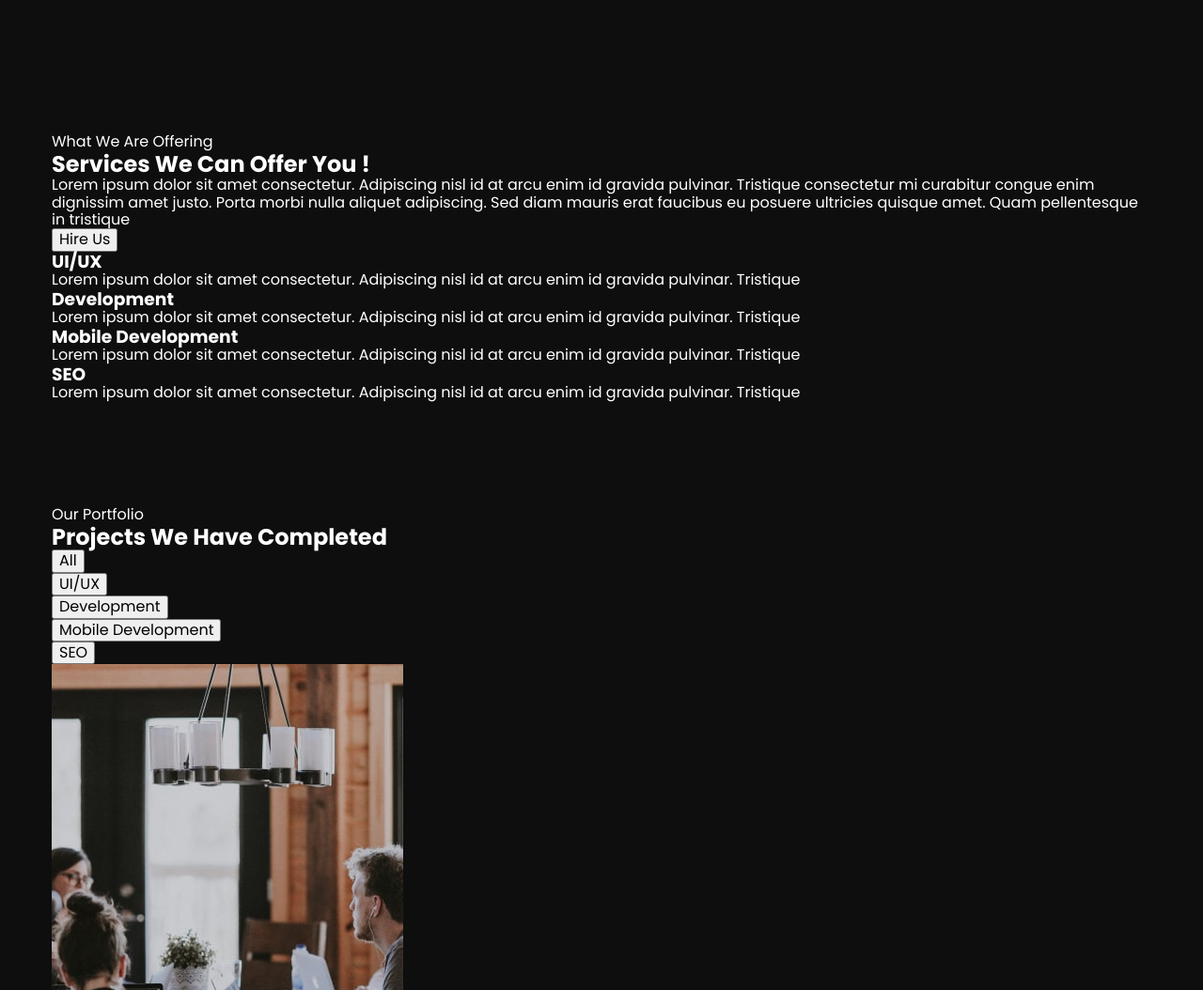
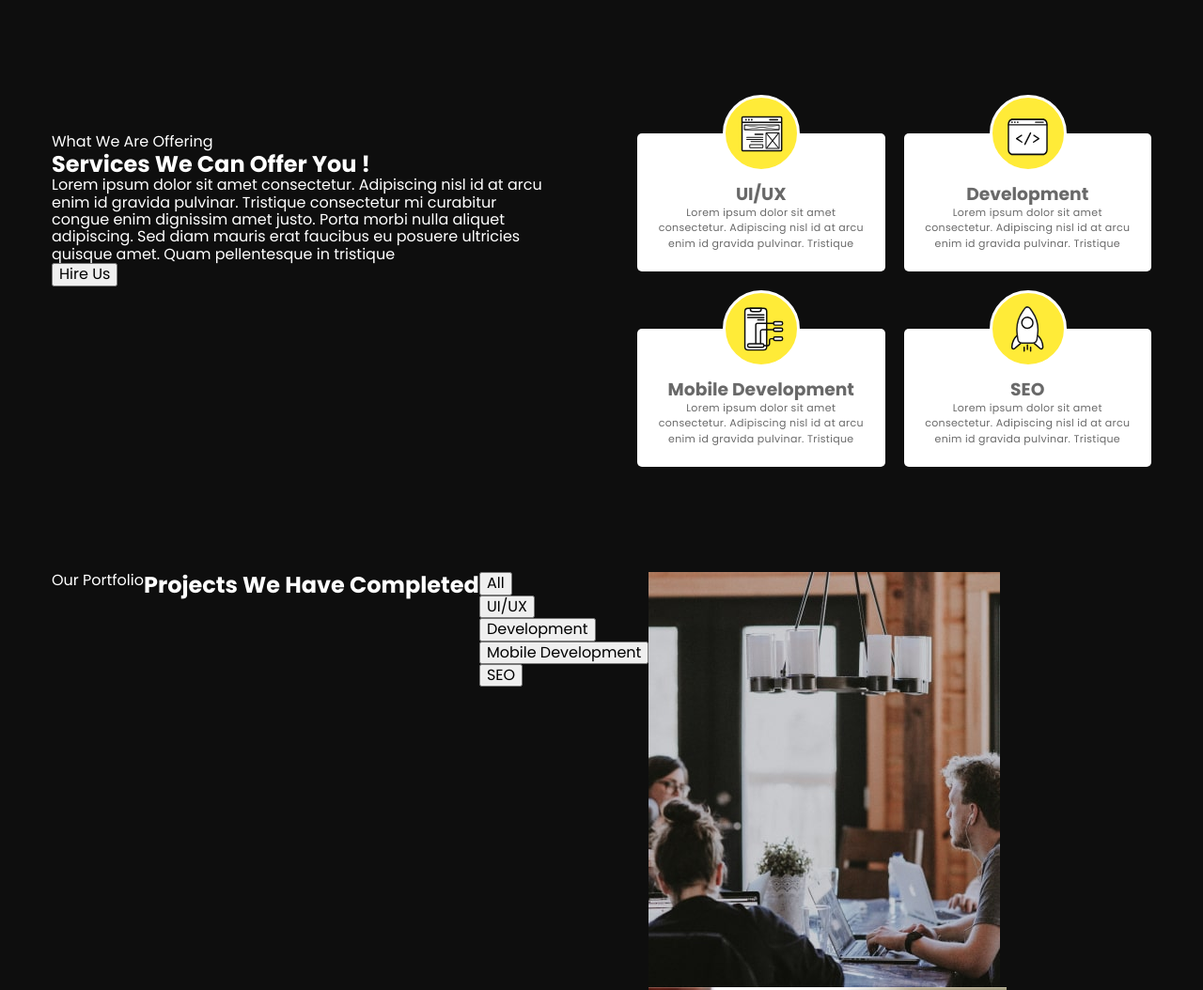
Before and after one commit to ElizabethBil/team_project, a plain HTML site: page index.html in a window 1280 px wide. Shown: the part 1488-2542 px from the top of the page at 94% size. Drawn offline with nearby package versions, Linux system fonts and the light colour scheme.

Commit message:
add icons

```diff
--- a/css/styles.css
+++ b/css/styles.css
@@ -166,14 +166,16 @@ button {
 
 
 /* About Section */
-.about-section{
+.about-section {
   padding-top: 112px;
   padding-bottom: 112px;
 }
+
 .about-subtitle-part {
   color: #ffeb38;
   font-weight: 700;
 }
+
 .about-subtitle {
   color: #fff;
   line-height: 1.5;
@@ -200,9 +202,11 @@ button {
   max-width: 534px;
   margin-bottom: 31px;
 }
+
 .about-title-part {
   color: #ffeb38;
 }
+
 .about-text {
   color: #696969;
   text-align: justify;
@@ -211,6 +215,7 @@ button {
   max-width: 534px;
   margin-bottom: 35px;
 }
+
 .about-button {
   min-width: 181px;
   height: 48px;
@@ -222,7 +227,8 @@ button {
   line-height: normal;
   letter-spacing: 0.03em;
 }
-.about-container{
+
+.about-container {
   display: flex;
   justify-content: space-between;
 }
@@ -240,7 +246,7 @@ button {
 
 /* About Section */
 
-.services-section{
+.services-section {
   padding-top: 112px;
   padding-bottom: 112px;
 }
@@ -267,3 +273,54 @@ button {
   padding-top: 112px;
   padding-bottom: 112px;
 }
+
+/* Services section */
+
+
+.offering-container {
+  display: flex;
+}
+
+
+.services-text {
+  width: 534px;
+}
+
+.services-list {
+  display: flex;
+  flex-wrap: wrap;
+  gap: 61px 20px;
+  margin-left: 89px;
+}
+
+.services-item {
+  position: relative;
+  flex-basis: calc((100% - 20px)/ 2);
+  border-radius: 5px;
+  background-color: #FFF;
+  color: #696969;
+  padding: 54px 15px 22px;
+  text-align: center;
+}
+
+.services-icon {
+  position: absolute;
+  left: 91px;
+  top: -41px;
+  display: flex;
+  width: 82px;
+  height: 82px;
+  background-color: #FFEB38;
+  border-radius: 50%;
+  border: 3px solid #FFF;
+  align-items: center;
+  justify-content: center;
+}
+
+.services-item-text {
+  color: #696969;
+  text-align: center;
+  font-size: 11px;
+  line-height: 1.5;
+  letter-spacing: 0.03em;
+}
--- a/index.html
+++ b/index.html
@@ -1,22 +1,17 @@
 <!DOCTYPE html>
 <html lang="en">
+
 <head>
   <meta charset="UTF-8" />
   <meta name="viewport" content="width=device-width, initial-scale=1.0" />
 
-    <link
-      rel="stylesheet"
-      href="https://cdnjs.cloudflare.com/ajax/libs/modern-normalize/2.0.0/modern-normalize.min.css"
+  <link rel="stylesheet" href="https://cdnjs.cloudflare.com/ajax/libs/modern-normalize/2.0.0/modern-normalize.min.css"
     integrity="sha512-4xo8blKMVCiXpTaLzQSLSw3KFOVPWhm/TRtuPVc4WG6kUgjH6J03IBuG7JZPkcWMxJ5huwaBpOpnwYElP/m6wg=="
-      crossorigin="anonymous"
-      referrerpolicy="no-referrer"
-    />
+    crossorigin="anonymous" referrerpolicy="no-referrer" />
   <link rel="preconnect" href="https://fonts.googleapis.com" />
   <link rel="preconnect" href="https://fonts.gstatic.com" crossorigin />
-    <link
-      href="https://fonts.googleapis.com/css2?family=Inter:wght@600&family=Poppins:wght@300;400;700&display=swap"
-      rel="stylesheet"
-    />
+  <link href="https://fonts.googleapis.com/css2?family=Inter:wght@600&family=Poppins:wght@300;400;700&display=swap"
+    rel="stylesheet" />
   <link rel="stylesheet" href="./css/styles.css" />
   <title>Design Agency</title>
 </head>
@@ -84,20 +79,10 @@
       <div class="container about-container">
         <ul class="about-list">
           <li class="about-list-item">
-              <img
-                src="./images/about-first.jpg"
-                alt="about-first"
-                width="397"
-                height="402"
-              />
+            <img src="./images/about-first.jpg" alt="about-first" width="397" height="402" />
           </li>
           <li class="about-list-item about-second-item">
-              <img
-                src="./images/about-second.jpg"
-                alt="about-second"
-                width="304"
-                height="314"
-              />
+            <img src="./images/about-second.jpg" alt="about-second" width="304" height="314" />
           </li>
         </ul>
         <div>
@@ -125,9 +110,10 @@
     <!-- Section What We Are Offering -->
     <section id="services" class="services-section">
       <div class="container offering-container">
+        <div>
           <p>What We Are Offering</p>
           <h2>Services We Can Offer You !</h2>
-          <p>
+          <p class="services-text">
             Lorem ipsum dolor sit amet consectetur. Adipiscing nisl id at arcu
             enim id gravida pulvinar. Tristique consectetur mi curabitur congue
             enim dignissim amet justo. Porta morbi nulla aliquet adipiscing. Sed
@@ -135,31 +121,52 @@
             pellentesque in tristique
           </p>
           <button type="button">Hire Us</button>
-          <ul>
-            <li>
+        </div>
+        <ul class="services-list">
+          <li class="services-item">
+            <span class="services-icon">
+              <svg width="49" height="49">
+                <use href="./images/icons.svg#icon-wireframing"></use>
+              </svg>
+            </span>
             <h3>UI/UX</h3>
-              <p>
+            <p class="services-item-text">
               Lorem ipsum dolor sit amet consectetur. Adipiscing nisl id at
               arcu enim id gravida pulvinar. Tristique
             </p>
           </li>
-            <li>
+          <li class="services-item">
+            <span class="services-icon">
+              <svg width="49" height="49">
+                <use href="./images/icons.svg#icon-group"></use>
+              </svg>
+            </span>
             <h3>Development</h3>
-              <p>
+            <p class="services-item-text">
               Lorem ipsum dolor sit amet consectetur. Adipiscing nisl id at
               arcu enim id gravida pulvinar. Tristique
             </p>
           </li>
-            <li>
+          <li class="services-item">
+            <span class="services-icon">
+              <svg width="49" height="49">
+                <use href="./images/icons.svg#icon-ux-ui"></use>
+              </svg>
+            </span>
             <h3>Mobile Development</h3>
-              <p>
+            <p class="services-item-text">
               Lorem ipsum dolor sit amet consectetur. Adipiscing nisl id at
               arcu enim id gravida pulvinar. Tristique
             </p>
           </li>
-            <li>
+          <li class="services-item">
+            <span class="services-icon">
+              <svg width="49" height="49">
+                <use href="./images/icons.svg#icon-speed"></use>
+              </svg>
+            </span>
             <h3>SEO</h3>
-              <p>
+            <p class="services-item-text">
               Lorem ipsum dolor sit amet consectetur. Adipiscing nisl id at
               arcu enim id gravida pulvinar. Tristique
             </p>
@@ -181,28 +188,13 @@
         </ul>
         <ul>
           <li>
-              <img
-                src="./images/portfolio/meeting.jpg"
-                alt="meeting"
-                width="374"
-                height="442"
-              />
+            <img src="./images/portfolio/meeting.jpg" alt="meeting" width="374" height="442" />
           </li>
           <li>
-              <img
-                src="./images/portfolio/laptop.jpg"
-                alt="laptop"
-                width="381"
-                height="513"
-              />
+            <img src="./images/portfolio/laptop.jpg" alt="laptop" width="381" height="513" />
           </li>
           <li>
-              <img
-                src="./images/portfolio/workplace.jpg"
-                alt="workplace"
-                width="374"
-                height="442"
-              />
+            <img src="./images/portfolio/workplace.jpg" alt="workplace" width="374" height="442" />
           </li>
         </ul>
       </div>
@@ -257,36 +249,16 @@
       </div>
       <ul>
         <li>
-          <img
-            src="./images/resource/Facebook.jpg"
-            alt="Facebook"
-            width="9"
-            height="15"
-          />
+          <img src="./images/resource/Facebook.jpg" alt="Facebook" width="9" height="15" />
         </li>
         <li>
-          <img
-            src="./images/resource/Instagram.jpg"
-            alt="Instagram"
-            width="14.52"
-            height="14.52"
-          />
+          <img src="./images/resource/Instagram.jpg" alt="Instagram" width="14.52" height="14.52" />
         </li>
         <li>
-          <img
-            src="./images/resource/Twitter.jpg"
-            alt="Twitter"
-            width="17"
-            height="15"
-          />
+          <img src="./images/resource/Twitter.jpg" alt="Twitter" width="17" height="15" />
         </li>
         <li>
-          <img
-            src="./images/resource/LinkedIn.jpg"
-            alt="LinkedIn"
-            width="15.39"
-            height="15.39"
-          />
+          <img src="./images/resource/LinkedIn.jpg" alt="LinkedIn" width="15.39" height="15.39" />
         </li>
       </ul>
       <p>Services</p>
@@ -322,4 +294,5 @@
   </footer>
   </section>
 </body>
+
 </html>
```
Also changed, not shown: images/icons.svg (added). Lines whose indentation alone changed are shown as unchanged.
